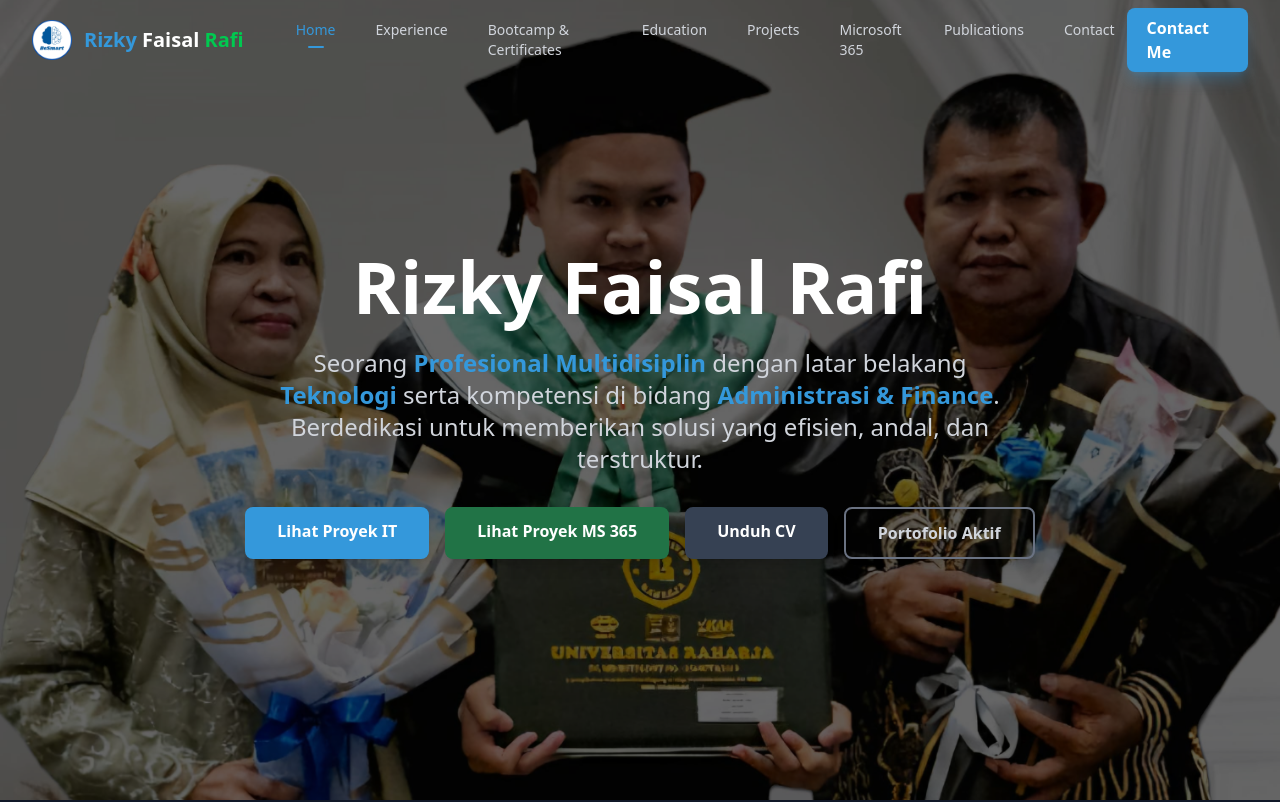
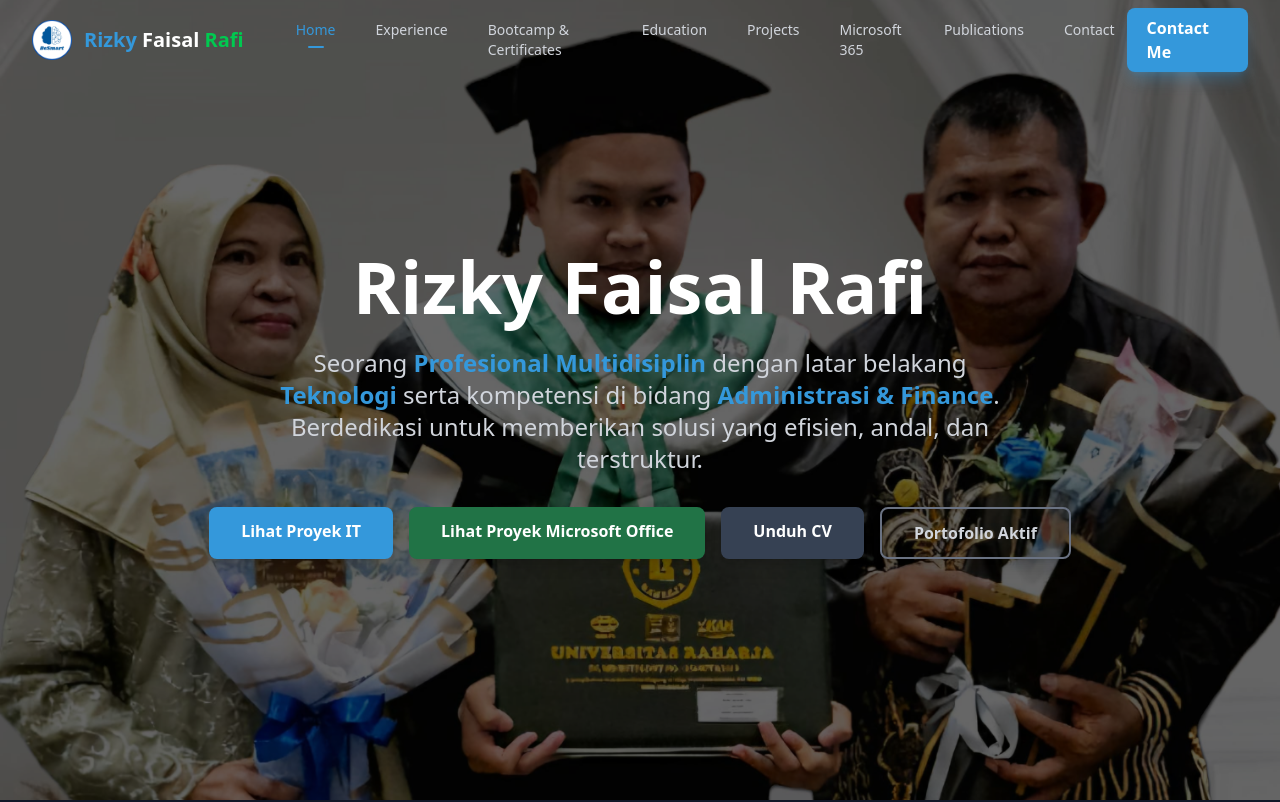
Before and after one commit to RizkyFaisalRafi/rifara-portofolio-project-react, a React (Vite) app: page / in a window 1280 px wide. Shown: the top 802 px of the page. Built offline with nearby package versions, Linux system fonts and the light colour scheme.

Commit message:
Update Button

```diff
--- a/src/App.tsx
+++ b/src/App.tsx
@@ -254,7 +254,7 @@ const Hero: React.FC = () => (
 
         {/* TOMBOL BARU: Lihat Proyek MS 365 */}
         <Link to="/#microsoft-365" className="bg-[#217346] text-white font-semibold px-8 py-3 rounded-lg shadow-lg transition-transform transform hover:scale-105">
-          Lihat Proyek MS 365
+          Lihat Proyek Microsoft Office
         </Link>
 
         {/* Tombol Unduh CV */}
```
